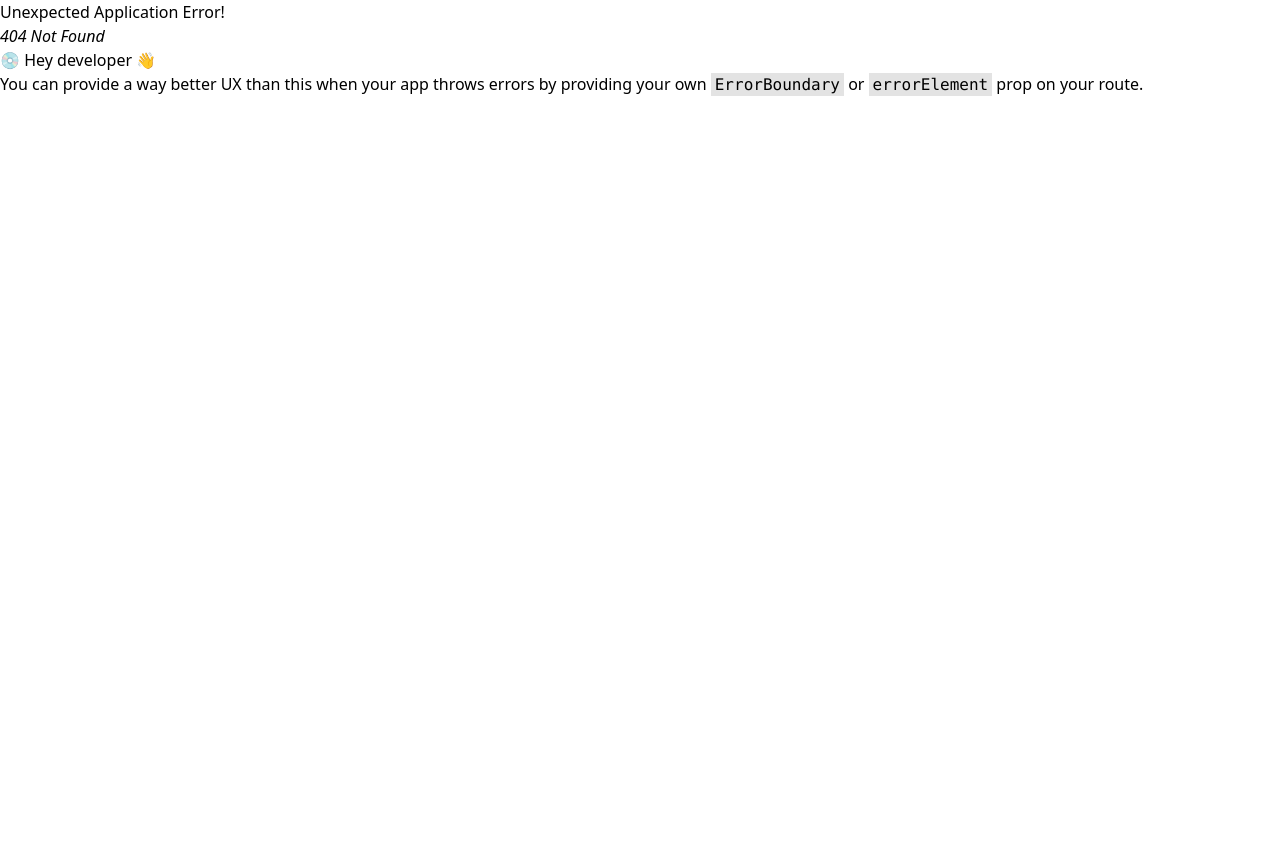
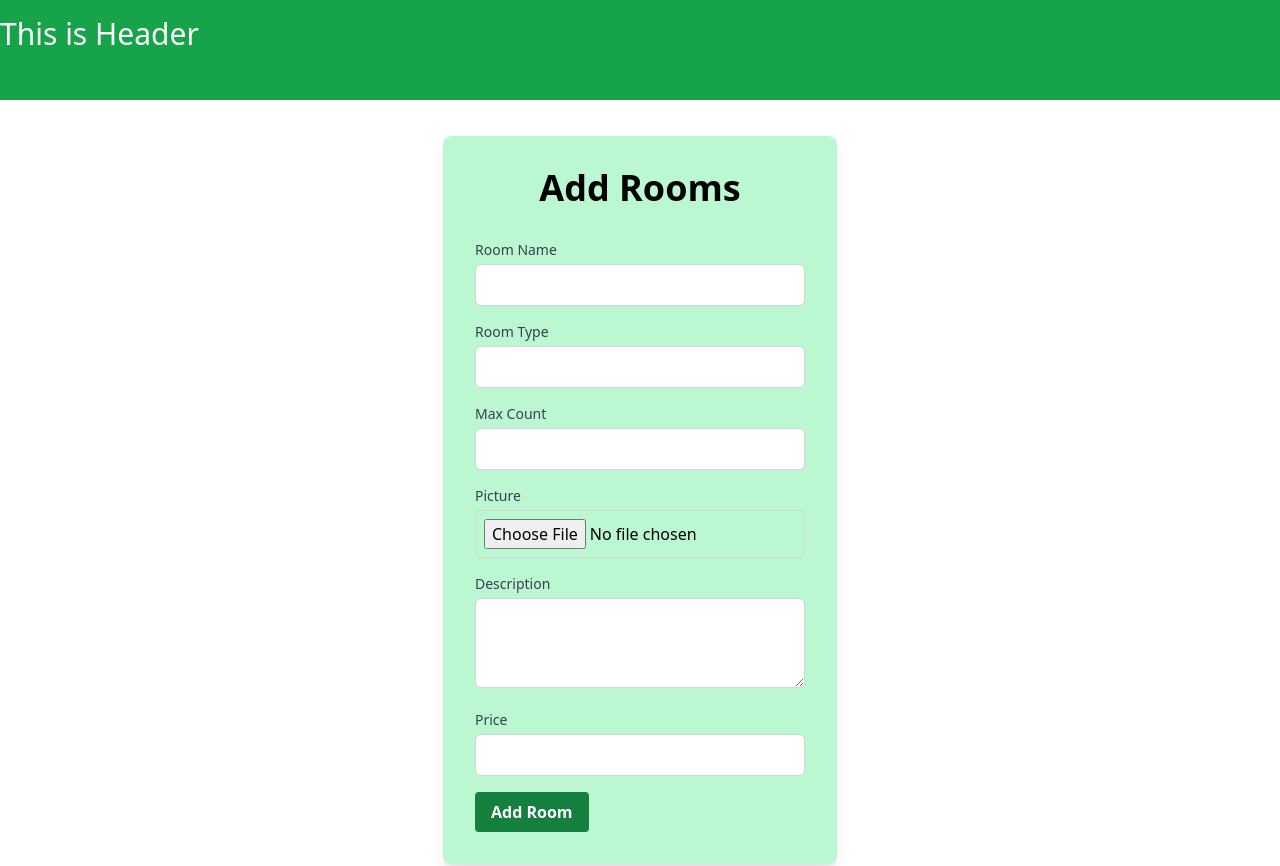
Before and after one commit to dananjayaabeytd/Ella-Jungle-Resort-Web-App, a React (Create React App) app in the folder frontend/: page /AddRoom in a window 1280 px wide. Before the commit this address had no page. Shown: the top 866 px of the page. Before the commit the page ends 800 px from the top, so only its background shows below. Built offline with nearby package versions, Linux system fonts and the light colour scheme.

Commit message:
created add room page

```diff
--- a/frontend/src/index.js
+++ b/frontend/src/index.js
@@ -8,6 +8,7 @@ import SignUpPage from './pages/sign-up.page';
 import HomePage from "./pages/home/home.page";
 import ResidenceHome from './pages/Residence-homepage/Residence-homepage';
 import Residencebooking from './pages/Residence-booking-page/residencebooking';
+import AddRooms from './pages/Room-management/AddRooms';
 
 const router = createBrowserRouter([
   {
@@ -32,6 +33,10 @@ const router = createBrowserRouter([
       {
         path: '/residenceBooking',
         element: <Residencebooking/>
+      },
+      {
+        path: '/AddRoom',
+        element: <AddRooms/>
       }
     ],
   },
--- /dev/null
+++ b/frontend/src/pages/Room-management/AddRooms.jsx
@@ -0,0 +1,14 @@
+import React from 'react'
+import Roomform from './Room-management -components/AddForm';
+
+
+ function AddRooms() {
+  return (
+    <div>
+
+      <Roomform/>
+    </div>
+  )
+}
+
+export default AddRooms;
--- /dev/null
+++ b/frontend/src/pages/Room-management/Room-management -components/AddForm.jsx
@@ -0,0 +1,80 @@
+import React, { useState } from 'react';
+
+const Roomform = () => {
+  const [roomDetails, setRoomDetails] = useState({
+    roomName: '',
+    roomType: '',
+    maxCount: '',
+    picture: '',
+    description: '',
+    price: ''
+  });
+
+  const handleChange = (e) => {
+    const { name, value } = e.target;
+    setRoomDetails(prevState => ({
+      ...prevState,
+      [name]: value
+    }));
+  };
+
+  const handleImageChange = (e) => {
+    const file = e.target.files[0];
+    setRoomDetails(prevState => ({
+      ...prevState,
+      picture: file
+    }));
+  };
+
+  const handleSubmit = (e) => {
+    e.preventDefault();
+    // Add logic to submit form data
+    console.log(roomDetails);
+    // Reset form fields
+    setRoomDetails({
+      roomName: '',
+      roomType: '',
+      maxCount: '',
+      picture: '',
+      description: '',
+      price: ''
+    });
+  };
+
+  return (
+    <div className="flex justify-center items-center h-screen">
+      <div className="bg-green-200 rounded-lg p-8 shadow-lg">
+      <h1 className="text-4xl text-center font-sans font-bold pb-8 text-black">Add Rooms</h1>
+        <form onSubmit={handleSubmit}>
+          <div className="mb-4">
+            <label htmlFor="roomName" className="block text-sm font-medium text-gray-700">Room Name</label>
+            <input type="text" id="roomName" name="roomName" value={roomDetails.roomName} onChange={handleChange} className="mt-1 p-2 border border-gray-300 rounded-md w-full" />
+          </div>
+          <div className="mb-4">
+            <label htmlFor="roomType" className="block text-sm font-medium text-gray-700">Room Type</label>
+            <input type="text" id="roomType" name="roomType" value={roomDetails.roomType} onChange={handleChange} className="mt-1 p-2 border border-gray-300 rounded-md w-full" />
+          </div>
+          <div className="mb-4">
+            <label htmlFor="maxCount" className="block text-sm font-medium text-gray-700">Max Count</label>
+            <input type="number" id="maxCount" name="maxCount" value={roomDetails.maxCount} onChange={handleChange} className="mt-1 p-2 border border-gray-300 rounded-md w-full" />
+          </div>
+          <div className="mb-4">
+            <label htmlFor="picture" className="block text-sm font-medium text-gray-700">Picture</label>
+            <input type="file" id="picture" name="picture" onChange={handleImageChange} accept="image/*" className="mt-1 p-2 border border-gray-300 rounded-md w-full" />
+          </div>
+          <div className="mb-4">
+            <label htmlFor="description" className="block text-sm font-medium text-gray-700">Description</label>
+            <textarea id="description" name="description" value={roomDetails.description} onChange={handleChange} rows="3" className="mt-1 p-2 border border-gray-300 rounded-md w-full"></textarea>
+          </div>
+          <div className="mb-4">
+            <label htmlFor="price" className="block text-sm font-medium text-gray-700">Price</label>
+            <input type="text" id="price" name="price" value={roomDetails.price} onChange={handleChange} className="mt-1 p-2 border border-gray-300 rounded-md w-full" />
+          </div>
+          <button type="submit" className="bg-green-700 hover:bg-black text-white font-semibold py-2 px-4 rounded transition-colors ease-in-out duration-300">Add Room</button>
+        </form>
+      </div>
+    </div>
+  );
+};
+
+export default Roomform;
```
